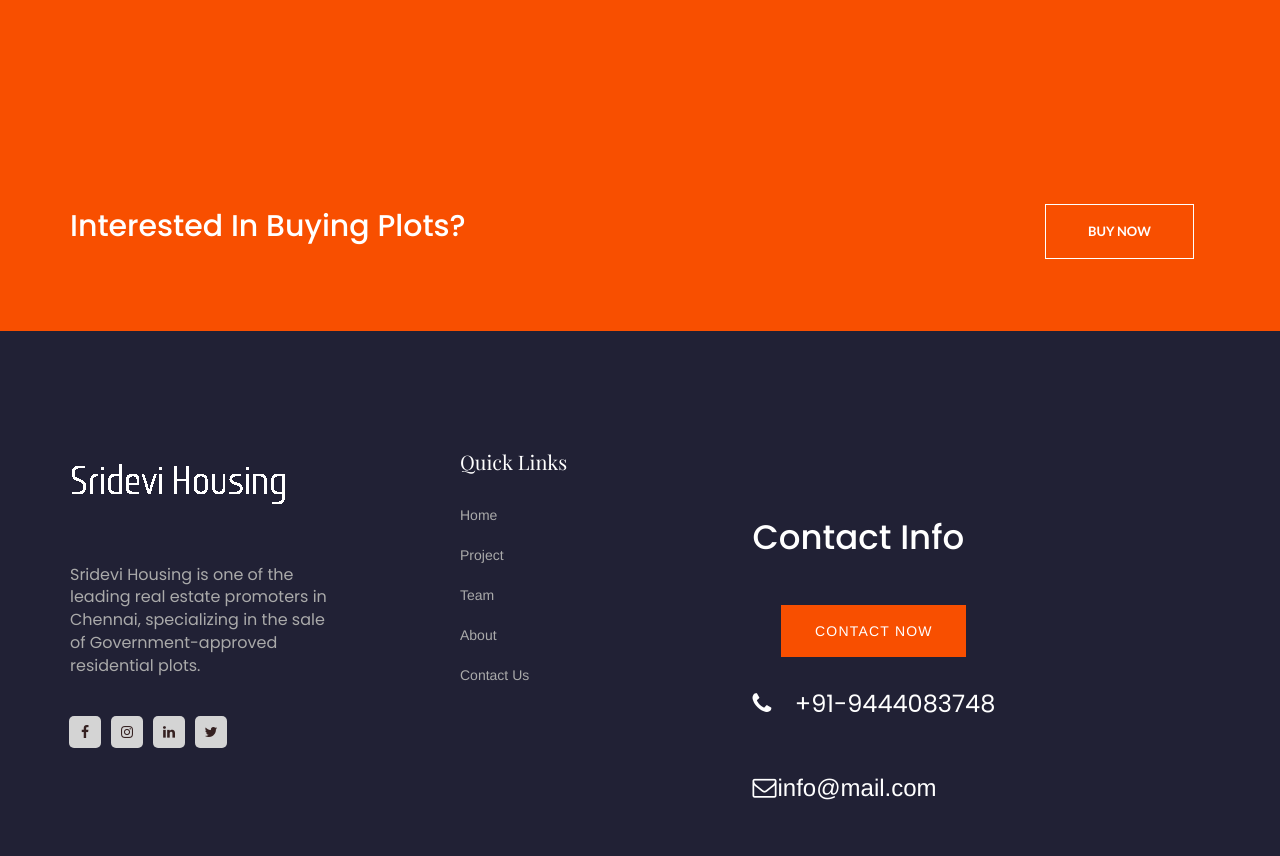
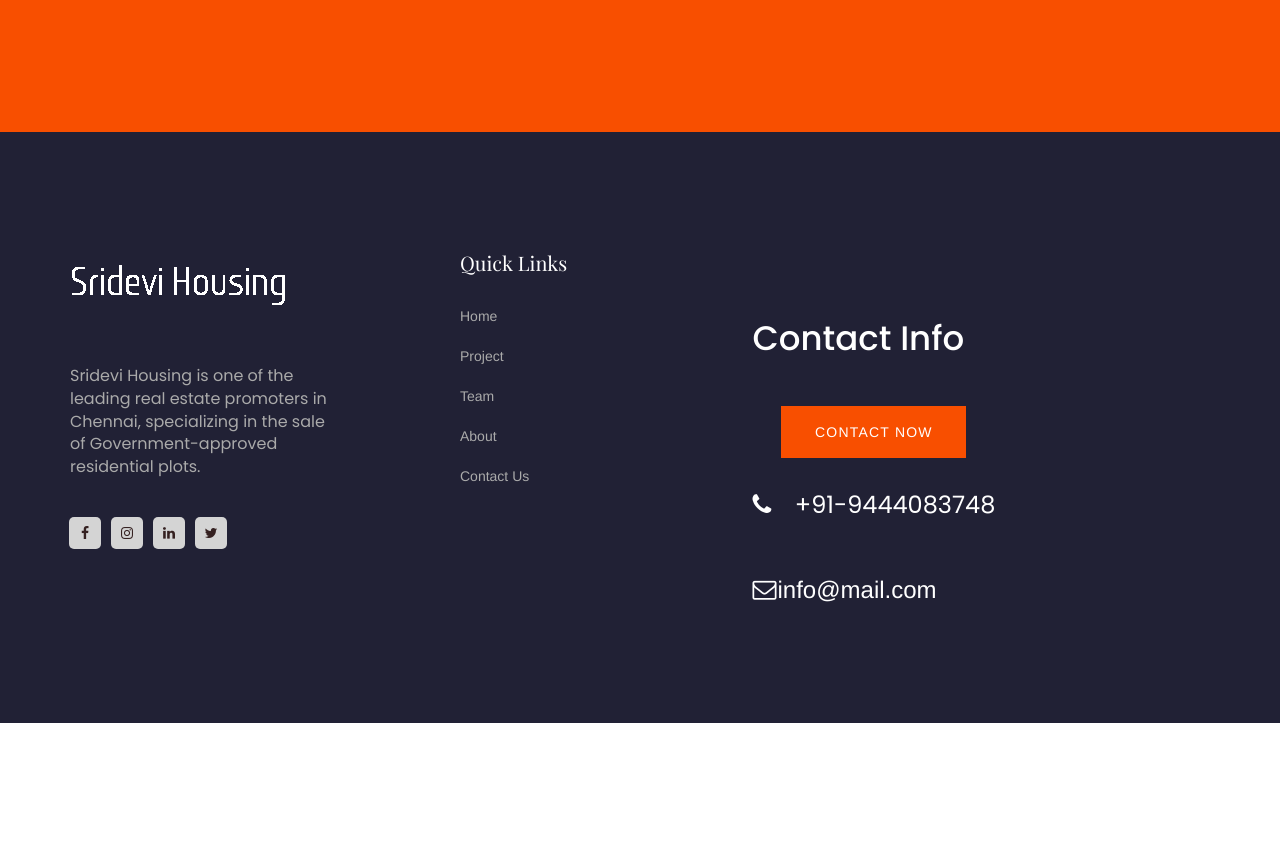
Before and after one commit to IPSWizard/srideviwebsite.github.io, a plain HTML site: page index.html in a window 1280 px wide. Shown: the part 6420-7276 px from the top of the page. After the commit the page ends 7143 px from the top, so only its background shows below. Drawn offline with nearby package versions, Linux system fonts and the light colour scheme; a web font is replaced by a local one.

Commit message:
Update index.html

```diff
--- a/index.html
+++ b/index.html
@@ -566,32 +566,6 @@
 			</div><!--/.container-->
 		</section><!--/.team-->
 		<!--team end-->
-		<!-- new-project start -->
-		<section  id="new-project" class="new-project">
-				<div class="container">
-					<div class="new-project-details">
-						<div class="row">
-							<div class="col-md-10 col-sm-8">
-								<div class="single-new-project">
-									<h3>
-										Interested in buying plots?
-									</h3>
-								</div><!-- /.single-new-project-->
-							</div><!-- /.col-->
-							<div class="col-md-2 col-sm-4">
-								<div class="single-new-project">
-									<a href="contact.html" class="slide-btn">
-										buy now
-									</a>
-								</div><!-- /.single-new-project-->
-							</div><!-- /.col-->
-						</div><!-- /.row-->
-					</div><!-- /.new-project-details-->
-				</div><!-- /.container-->
-
-		</section><!-- /.new-project-->
-		<!-- new-project end -->
-
 		<!--hm-footer start-->
 		<section class="hm-footer">
 			<div class="container">
```
